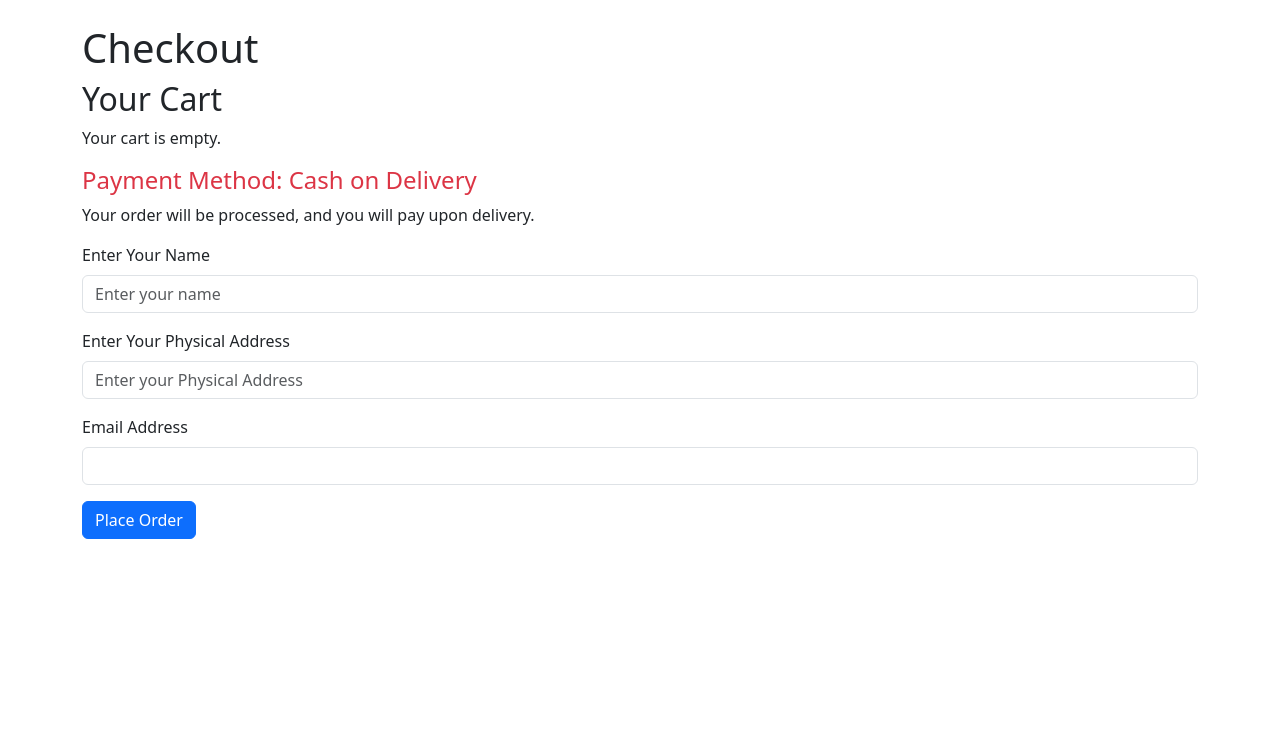
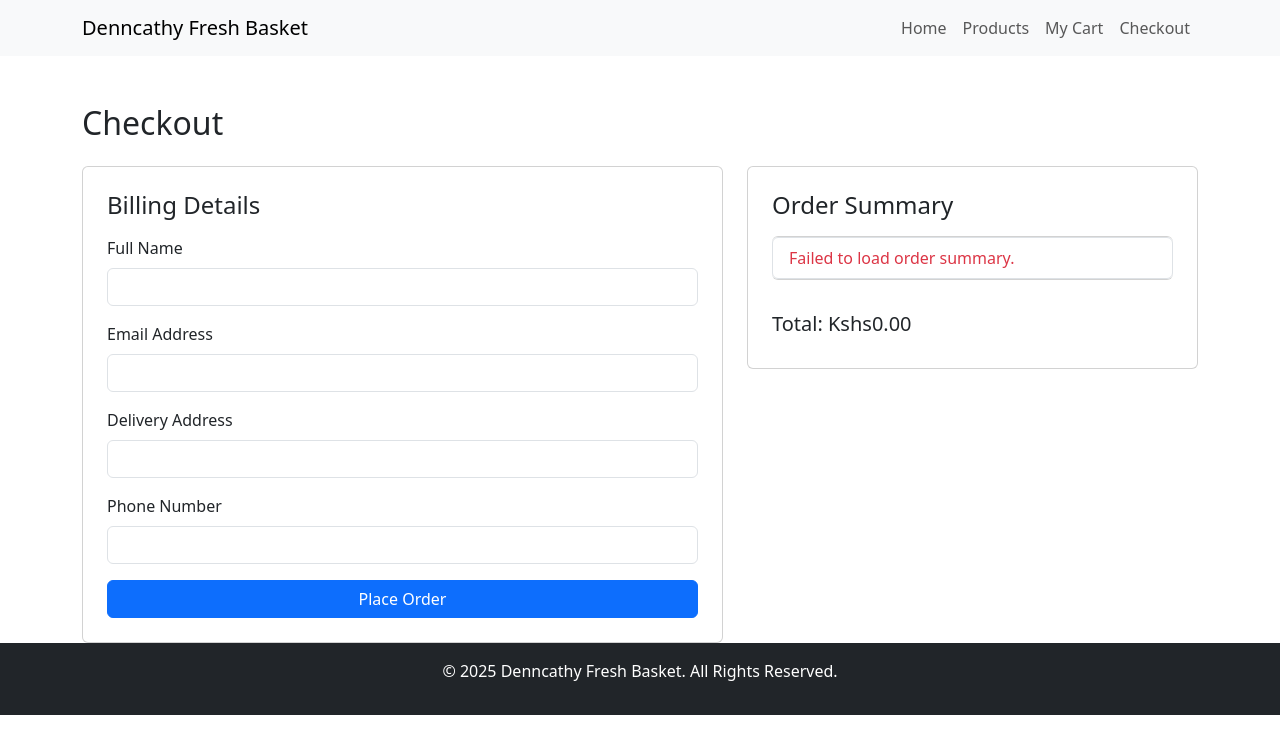
Before and after one commit to dmuchai/grocery-ecommerce, a Flask app: page /checkout/ in a window 1280 px wide. Shown: the top 754 px of the page. Run offline with Flask 3, Linux system fonts and the light colour scheme; data that the repository does not hold is empty; parts of the project's set-up code (start-up, migrations or seed data) failed here and were passed over.

Commit message:
updates to checkout

```diff
--- a/app.py
+++ b/app.py
@@ -1,4 +1,5 @@
-from flask import Flask, render_template, session
+import json
+from flask import Flask, render_template, session, jsonify, url_for
 from flask_migrate import Migrate
 from flask_session import Session
 from models import db
@@ -65,5 +66,19 @@ def get_category_products(category):
         "image_url": p.image_url
     } for p in products])
 
-if __name__ == "__main__":
-    app.run(debug=True)
+def get_cart_from_session_or_db(user_id=None):
+    """Fetch the cart from session (guest users) or database (logged-in users)."""
+    if user_id:
+        # Fetch cart from database for logged-in users
+        cart = Cart.query.filter_by(user_id=user_id).first()
+        return cart.items if cart else []
+    else:
+        # Fetch cart from session for guest users
+        return session.get("cart", [])
+
+@app.route('/cart-data')
+def get_cart_data():
+    cart = get_cart_from_session_or_db()
+    for item in cart.values():
+        item["image_url"] = url_for('static', filename=f'images/{item["image_url"]}', _external=True)
+    return jsonify({"items": list(cart.values())})
--- a/models/order.py
+++ b/models/order.py
@@ -9,7 +9,7 @@ class Order(db.Model):
     customer_name = db.Column(db.String(128), nullable=False)
     guest_identifier = db.Column(db.String(36), nullable=True)
     email = db.Column(db.String(128), nullable=False)
-    shipping_address = db.Column(db.String(256), nullable=False)
+    address = db.Column(db.String(256), nullable=False)
     total_price = db.Column(db.Float, nullable=False)
     status = db.Column(db.String(20), default="Pending")  # Pending, Confirmed, Completed
     created_at = db.Column(db.DateTime, default=db.func.current_timestamp())
@@ -24,7 +24,7 @@ class Order(db.Model):
             "customer_name": self.customer_name,
             "guest_identifier": self.guest_identifier,
             "email": self.email,
-            "shipping_address": self.shipping_address,
+            "address": self.address,
             "total_price": self.total_price,
             "status": self.status,
             "created_at": self.created_at,
--- a/routes/order.py
+++ b/routes/order.py
@@ -17,9 +17,9 @@ def place_order():
     data = request.get_json()
     customer_name = data.get('customer_name')
     email = data.get('email')
-    shipping_address = data.get('shipping_address')
+    address = data.get('address')
 
-    if not email or not shipping_address:
+    if not email or not address:
         return jsonify({'error': 'Missing customer details'}), 400
 
     try:
@@ -33,7 +33,7 @@ def place_order():
                 user_id=user_id,
                 customer_name=customer_name,
                 email=email,
-                shipping_address=shipping_address,
+                address=address,
                 total_price=total_price
         )
 
--- a/templates/checkout.html
+++ b/templates/checkout.html
@@ -1,74 +1,112 @@
-<!DOCTYPE html>
-<html lang="en">
-<head>
-  <meta charset="UTF-8">
-  <meta name="viewport" content="width=device-width, initial-scale=1">
-  <title>Checkout - Denncathy Fresh Basket</title>
-  <link rel="stylesheet" href="{{ url_for('static', filename='css/styles.css') }}">
-  <link rel="stylesheet" href="https://cdn.jsdelivr.net/npm/bootstrap@5.3.0/dist/css/bootstrap.min.css">
-</head>
-<body>
-  <div class="container mt-4">
-    <h1>Checkout</h1>
-    <h2>Your Cart</h2>
-    {% if cart %}
-      <ul>
-        {% for product_id, item in cart.items() %}
-          <li>{{ item.name }} - {{ item.quantity }} x ${{ item.price }}</li>
-        {% endfor %}
-      </ul>
-    {% else %}
-      <p>Your cart is empty.</p>
-    {% endif %}
+{% extends 'base.html' %}
 
-    <h4 class="text-danger mt-3">Payment Method: Cash on Delivery</h4>
-    <p>Your order will be processed, and you will pay upon delivery.</p>
+{% block title %}Checkout | Denncathy Fresh Basket{% endblock %}
 
+{% block content %}
+<div class="container mt-5">
+    <h2 class="mb-4">Checkout</h2>
+    <div class="row">
         <!-- Checkout Form -->
+        <div class="col-md-7">
+            <div class="card p-4">
+                <h4 class="mb-3">Billing Details</h4>
                 <form id="checkout-form">
                     <div class="mb-3">
-        <label for="customer_name" class="form-label">Enter Your Name</label>
-        <input type="text" class="form-control" id="customer_name" placeholder="Enter your name" required>
-      </div>
-      <div class="mb-3">
-        <label for="shipping_address" class="form-label">Enter Your Physical Address</label>
-        <input type="text" class="form-control" id="shipping_address" placeholder="Enter your Physical Address" required>
+                        <label for="customer_name" class="form-label">Full Name</label>
+                        <input type="text" class="form-control" id="customer_name" name="customer_name" required>
                     </div>
                     <div class="mb-3">
                         <label for="email" class="form-label">Email Address</label>
-        <input type="email" class="form-control" id="email" required>
+                        <input type="email" class="form-control" id="email" name="email" required>
                     </div>
-      <button type="submit" class="btn btn-primary">Place Order</button>
+                    <div class="mb-3">
+                        <label for="address" class="form-label">Delivery Address</label>
+                        <input type="text" class="form-control" id="address" name="address" required>
+                    </div>
+                    <div class="mb-3">
+                        <label for="phone" class="form-label">Phone Number</label>
+                        <input type="tel" class="form-control" id="phone" name="phone" required>
+                    </div>
+                    <button type="submit" class="btn btn-primary w-100">Place Order</button>
                 </form>
             </div>
+        </div>
 
+        <!-- Order Summary -->
+        <div class="col-md-5">
+            <div class="card p-4">
+                <h4 class="mb-3">Order Summary</h4>
+                <ul class="list-group mb-3" id="order-summary">
+                    <!-- Dynamically filled via JavaScript -->
+                </ul>
+                <h5 class="mt-3">Total: <span id="total-price">Kshs0.00</span></h5>
+            </div>
+        </div>
+    </div>
+</div>
+{% endblock %}
+
+{% block scripts %}
 <script>
-    document.getElementById('checkout-form').addEventListener('submit', function(e) {
-      e.preventDefault();
+document.addEventListener("DOMContentLoaded", function () {
+    // Fetch cart data and populate order summary
+    fetch('/cart-data')
+	.then(response => {
+		if (!response.ok) throw new Error('Failed to fetch cart data');
+		return response.json();
+	})
+	.then(data => {
+		const orderSummary = document.getElementById("order-summary");
+		let total = 0;
+		orderSummary.innerHTML = "";
+		data.items.forEach(item => {
+			total += item.price * item.quantity;
+			let listItem = document.createElement("li");
+			listItem.className = "list-group-item d-flex justify-content-between";
+			listItem.innerHTML = `<span>${item.name} (x${item.quantity})</span> <strong>Kshs ${(item.price * item.quantity).toFixed(2)}</strong>`;
+			orderSummary.appendChild(listItem);
+		});
 
-      const customer_name = document.getElementById('customer_name').value;
-      const shipping_address = document.getElementById('shipping_address').value;
-      const email = document.getElementById('email').value;
+		document.getElementById("total-price").textContent = `Kshs ${total.toFixed(2)}`;
+	})
+        .catch(error => {
+            console.error("Error loading cart data:", error);
+            document.getElementById("order-summary").innerHTML =
+                `<li class="list-group-item text-danger">Failed to load order summary.</li>`;
+        });
 
-      fetch('/checkout/', {
-        method: 'POST',
-        headers: { 'Content-Type': 'application/json' },
-        body: JSON.stringify({ customer_name, shipping_address, email })
+    // Handle checkout form submission
+    document.getElementById("checkout-form").addEventListener("submit", function (event) {
+        event.preventDefault(); // Prevent page reload
+
+        const formData = {
+            customer_name: document.getElementById("customer_name").value,
+            email: document.getElementById("email").value,
+            address: document.getElementById("address").value,
+            phone: document.getElementById("phone").value
+        };
+
+        fetch('/order/place', {
+            method: "POST",
+            headers: {
+                "Content-Type": "application/json"
+            },
+            body: JSON.stringify(formData)
         })
         .then(response => response.json())
         .then(data => {
-        if (data.error) {
-          alert("Error placing order: " + data.error);
+            if (data.message === "Order placed successfully") {
+                alert("Order placed successfully!");
+                window.location.href = '/checkout/success';  // Redirect to confirmation page
             } else {
-          alert("Order placed successfully! Order ID: " + data.order_id);
-          window.location.href = "/checkout/success";
+                alert("Error: " + data.message);
             }
         })
         .catch(error => {
-        console.error('Error:', error);
-        alert("An error occurred.");
+            console.error("Error submitting order:", error);
+            alert("An error occurred. Please try again later.");
+        });
     });
 });
 </script>
-</body>
-</html>
+{% endblock %}
```
Also changed, not shown: migrations/versions/1b103ac2a525_added_address_field_to_order_model.py (added, +40 -0 lines), 7 other files. Lines whose indentation alone changed are shown as unchanged.
